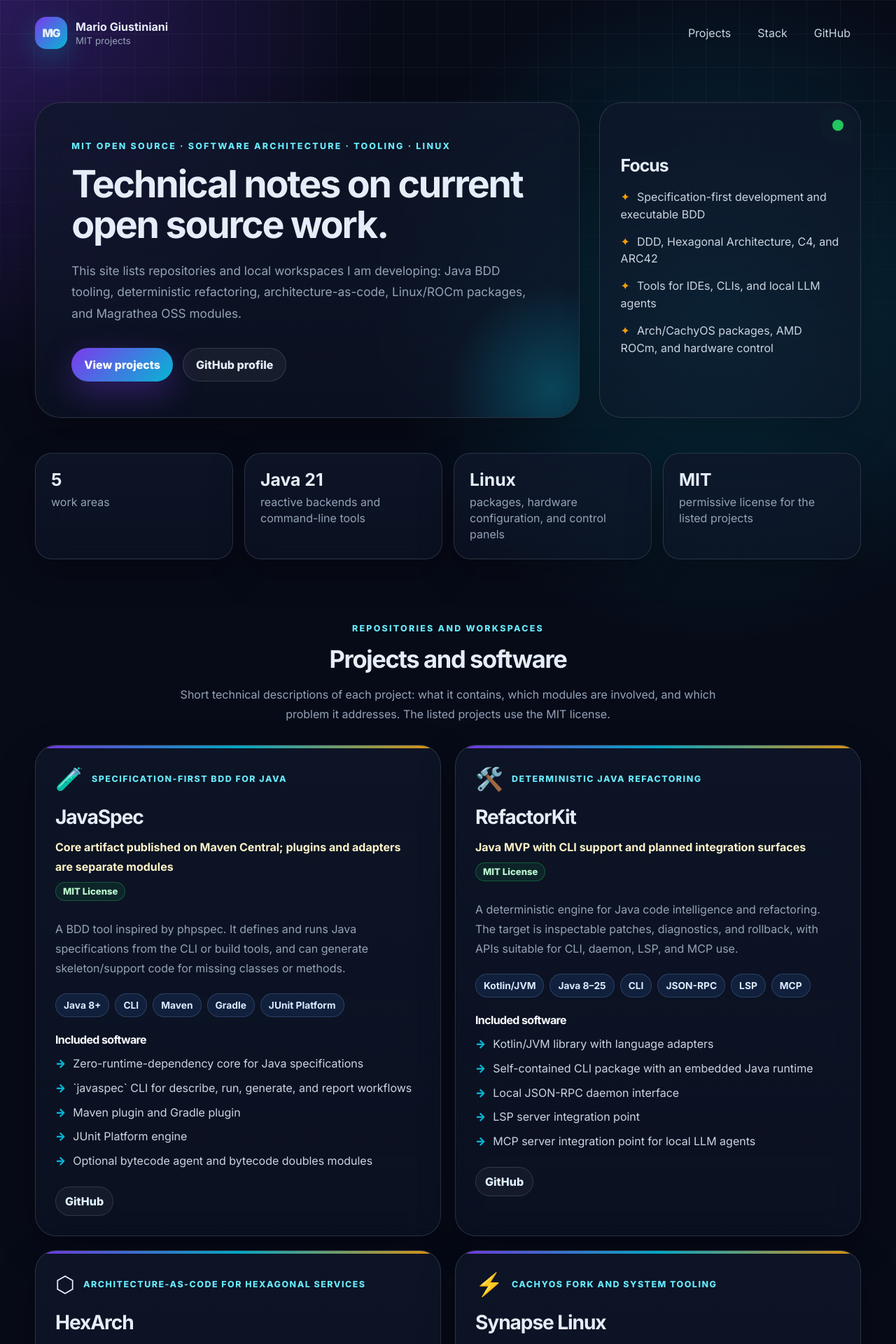
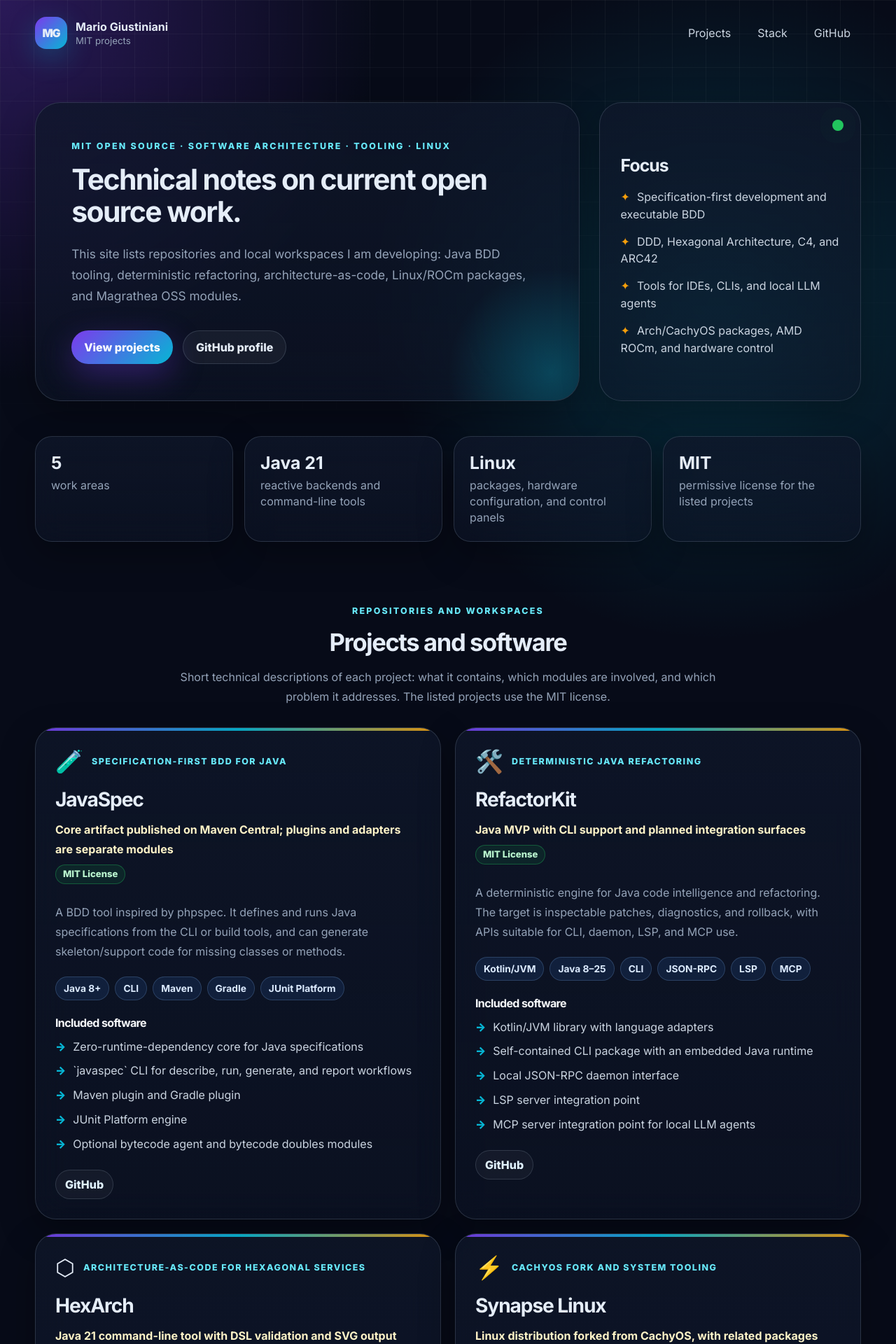
Before and after one commit to mgiustiniani/mgiustiniani.github.io, a Jekyll site: the page built from index.html, in a window 1280 px wide. Shown: the top 1920 px of the page at 70% size. Built offline with Jekyll 4.4.1, drawn with Linux system fonts in a browser that asks for light colours; some of the changed text lies outside the part shown.

Commit message:
Refine homepage presentation

```diff
--- a/_data/projects.yml
+++ b/_data/projects.yml
@@ -65,8 +65,8 @@
     - "Synpase Control Panel: Tauri desktop app for RAM, VRAM, temperatures, wattage, fans, and themes"
     - "synapse-pacman-repository: pacman repository and package build scripts"
   links:
-    - label: "Synapse Linux"
-      url: "https://github.com/synapse-linux/synapse-linux.github.io"
+    - label: "Synapse Linux website"
+      url: "https://synapse-linux.github.io"
 
 - slug: magrathea-oss
   name: "Magrathea OSS"
--- a/assets/css/main.css
+++ b/assets/css/main.css
@@ -127,8 +127,8 @@
 h1, h2, h3, h4 { margin: 0; letter-spacing: -0.04em; }
 h1 {
   max-width: 760px;
-  font-size: clamp(2rem, 4.2vw, 4.2rem);
-  line-height: 1.08;
+  font-size: clamp(1.85rem, 3.2vw, 3.25rem);
+  line-height: 1.12;
 }
 .hero-lead {
   max-width: 720px;
```
